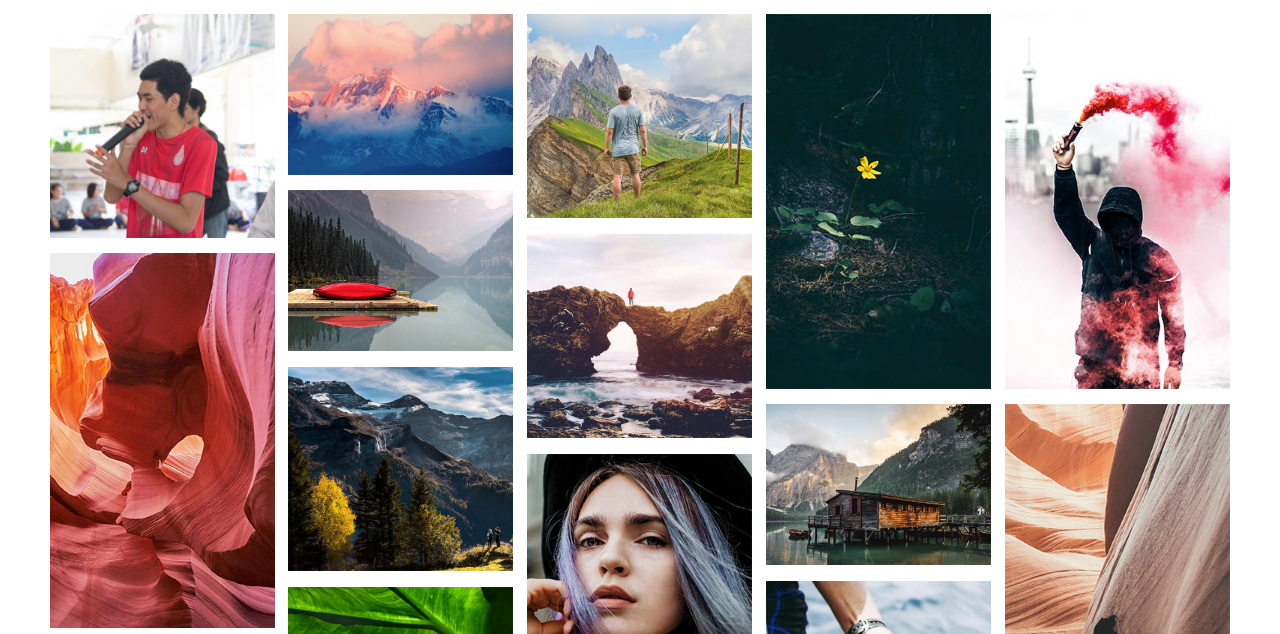
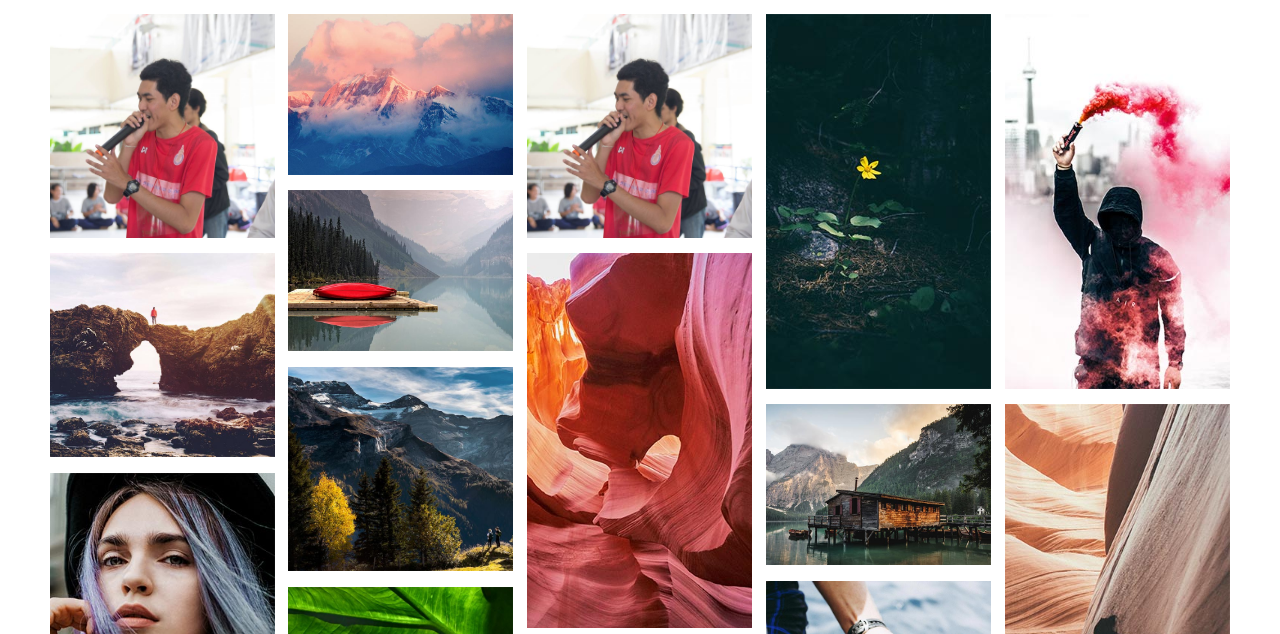
Before and after one commit to bookhaza2/foto, a plain HTML site: page index.html in a window 1280 px wide. Shown: the part 53-687 px from the top of the page. Drawn offline with Linux system fonts and the light colour scheme; files whose address does not match are found by name.

Commit message:
updatephoto

```diff
--- a/index.html
+++ b/index.html
@@ -39,7 +39,7 @@
 				<img src="images/porfolio-2-700x500.jpg" alt=""/></a></div>
 
 			<div class="p-item grid-sizer"><a class="venobox" href="images/porfolio-3-550x500.jpg">
-				<img src="images/porfolio-3-550x500.jpg" alt=""/></a></div>
+				<img src="images/porfolio-1-300x500.jpg" alt=""/></a></div>
 
 			<div class="p-item grid-sizer"><a class="venobox" href="images/porfolio-4-300x500.jpg">
 				<img src="images/porfolio-4-300x500.jpg" alt=""/></a></div>
```
